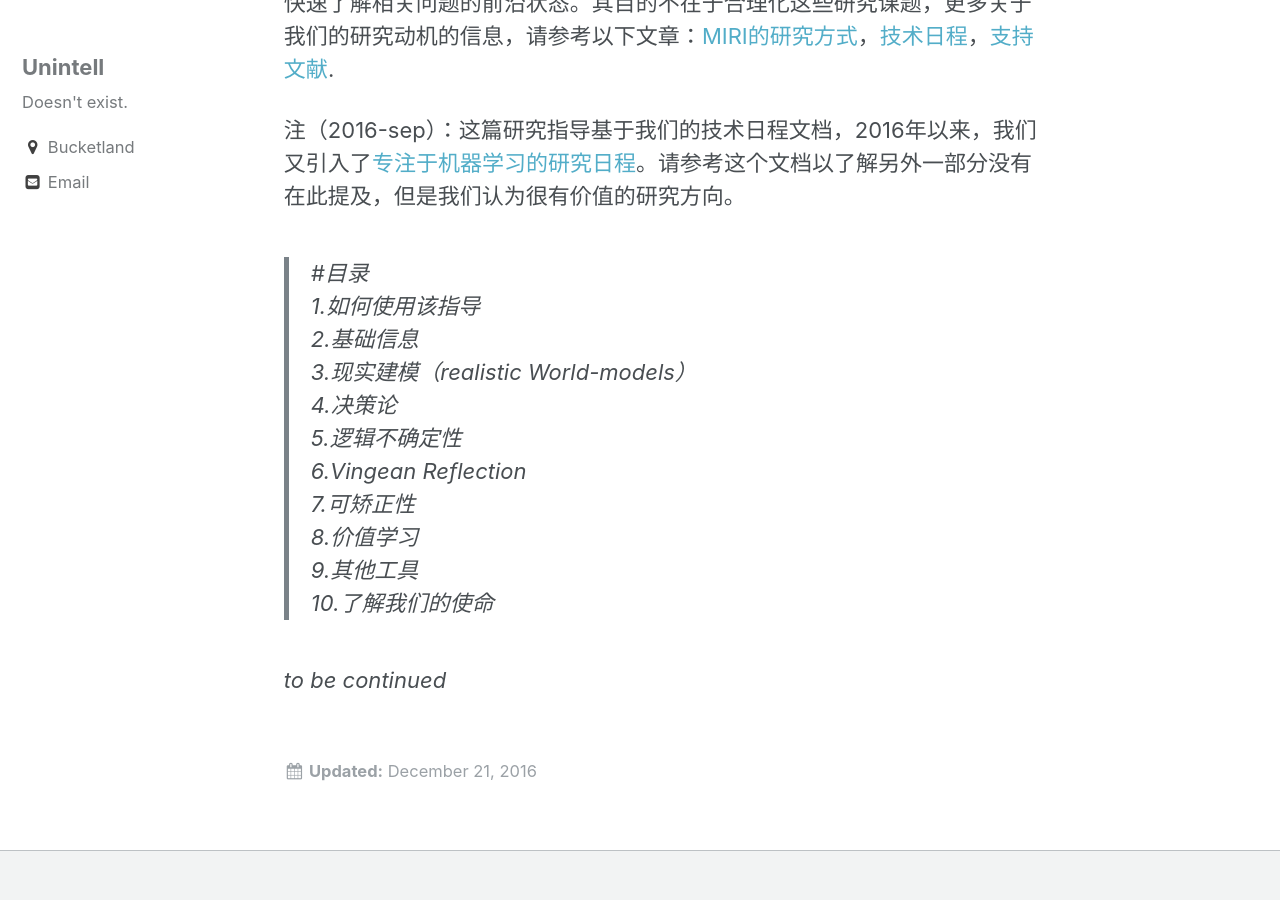
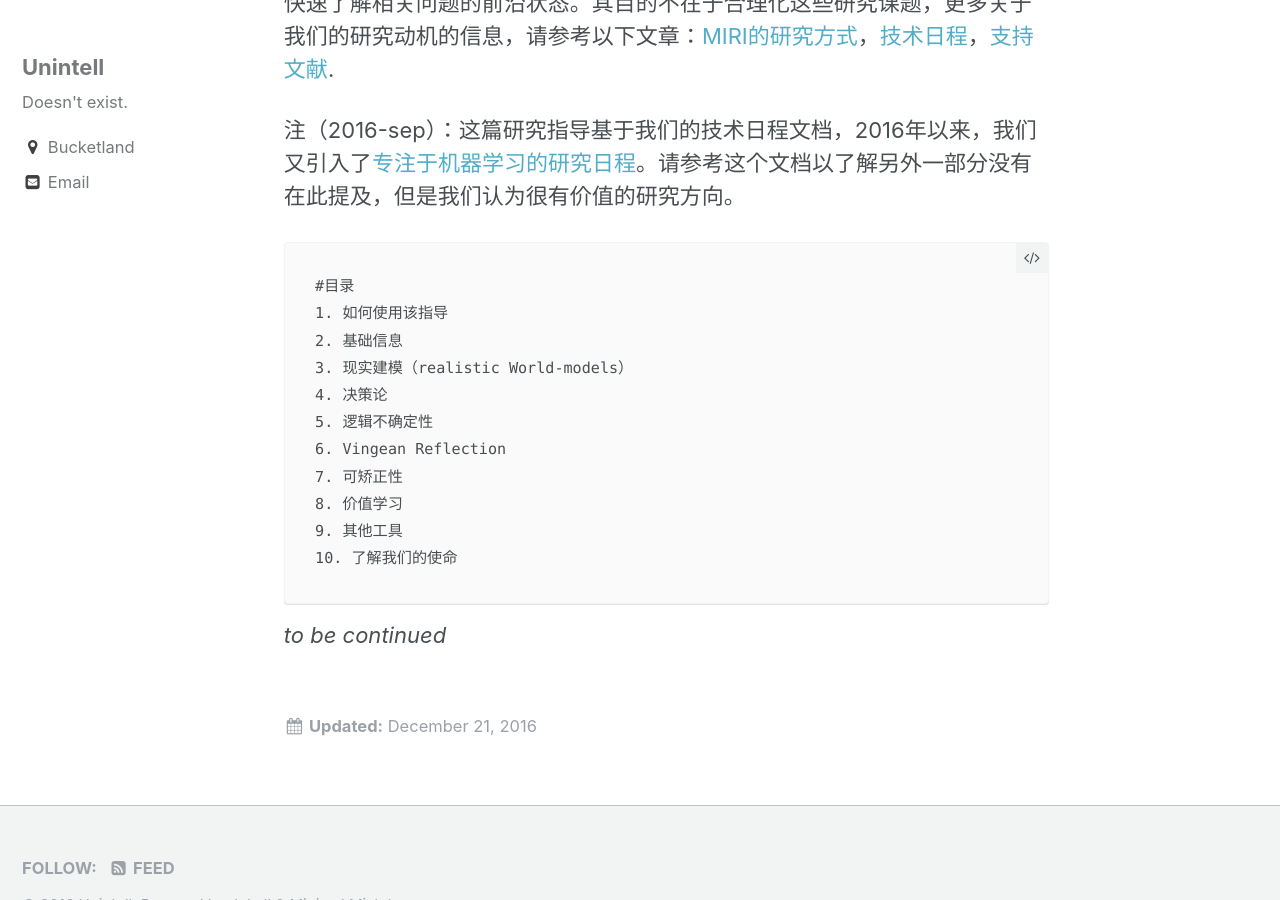
Before and after one commit to unintell/unintell.github.io, a Jekyll site: the page built from _posts/2016-12-21-MIRI-Research-Guide.md, in a window 1280 px wide and 900 px high, scrolled down 854 px. Built offline with Jekyll 4.4.1, drawn with Linux system fonts in a browser that asks for light colours.

Commit message:
fix format

```diff
--- a/_posts/2016-12-21-MIRI-Research-Guide.md
+++ b/_posts/2016-12-21-MIRI-Research-Guide.md
@@ -11,17 +11,17 @@ MIRI目前的研究项目着眼于了解如何在[原则](https://intelligence.o
 
 注（2016-sep）：这篇研究指导基于我们的技术日程文档，2016年以来，我们又引入了[专注于机器学习的研究日程](https://intelligence.org/files/AlignmentMachineLearning.pdf)。请参考这个文档以了解另外一部分没有在此提及，但是我们认为很有价值的研究方向。
 
-> #目录
-> 1.如何使用该指导
-> 2.基础信息
-> 3.现实建模（realistic World-models）
-> 4.决策论
-> 5.逻辑不确定性
-> 6.Vingean Reflection
-> 7.可矫正性
-> 8.价值学习
-> 9.其他工具
-> 10.了解我们的使命
+    #目录
+    1. 如何使用该指导
+    2. 基础信息
+    3. 现实建模（realistic World-models）
+    4. 决策论
+    5. 逻辑不确定性
+    6. Vingean Reflection
+    7. 可矫正性
+    8. 价值学习
+    9. 其他工具
+    10. 了解我们的使命
 
 
 
```
